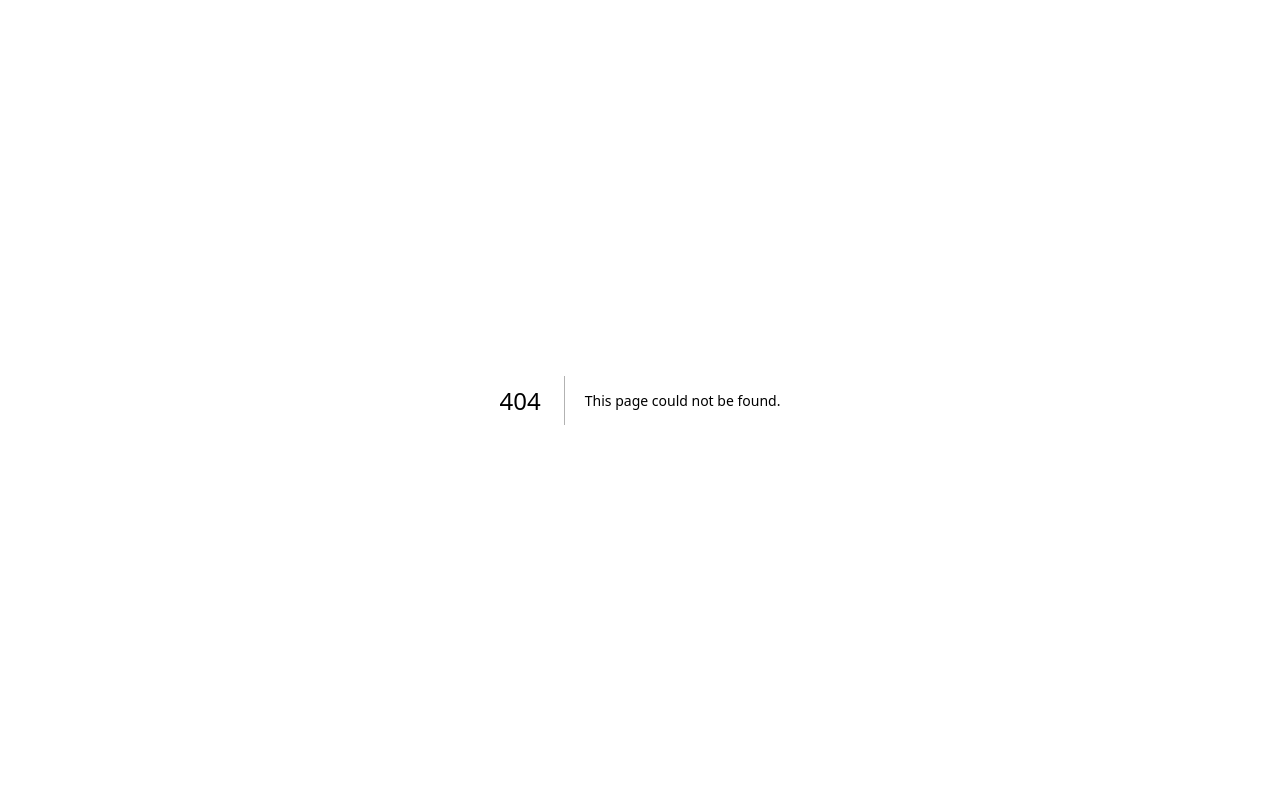
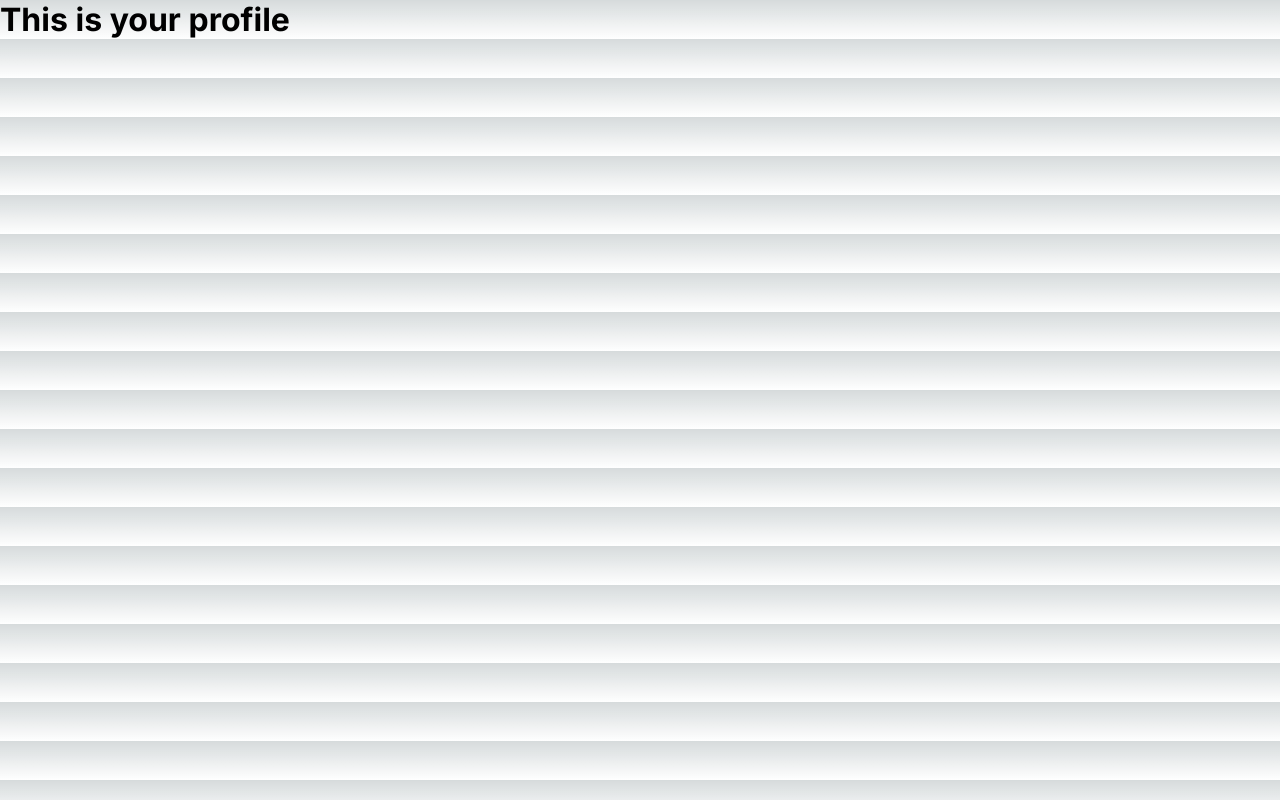
Before and after one commit to willfranck/crypto-tracking-fullfeature, a Next.js app: page /dashboard in a window 1280 px wide. Before the commit this address had no page. Built offline with nearby package versions, Linux system fonts and the light colour scheme.

Commit message:
Initial commit w/MongoDB dep installed

```diff
--- /dev/null
+++ b/app/dashboard/page.tsx
@@ -0,0 +1,5 @@
+export default function Profile() {
+    return (
+        <h1>This is your profile</h1>
+    )
+}
--- a/package.json
+++ b/package.json
@@ -14,6 +14,7 @@
     "@types/react-dom": "18.2.7",
     "eslint": "8.46.0",
     "eslint-config-next": "13.4.12",
+    "mongodb": "^5.7.0",
     "next": "13.4.12",
     "react": "18.2.0",
     "react-dom": "18.2.0",
```
Also changed, not shown: 1 other file (tests, documents, lock files or other folders).
